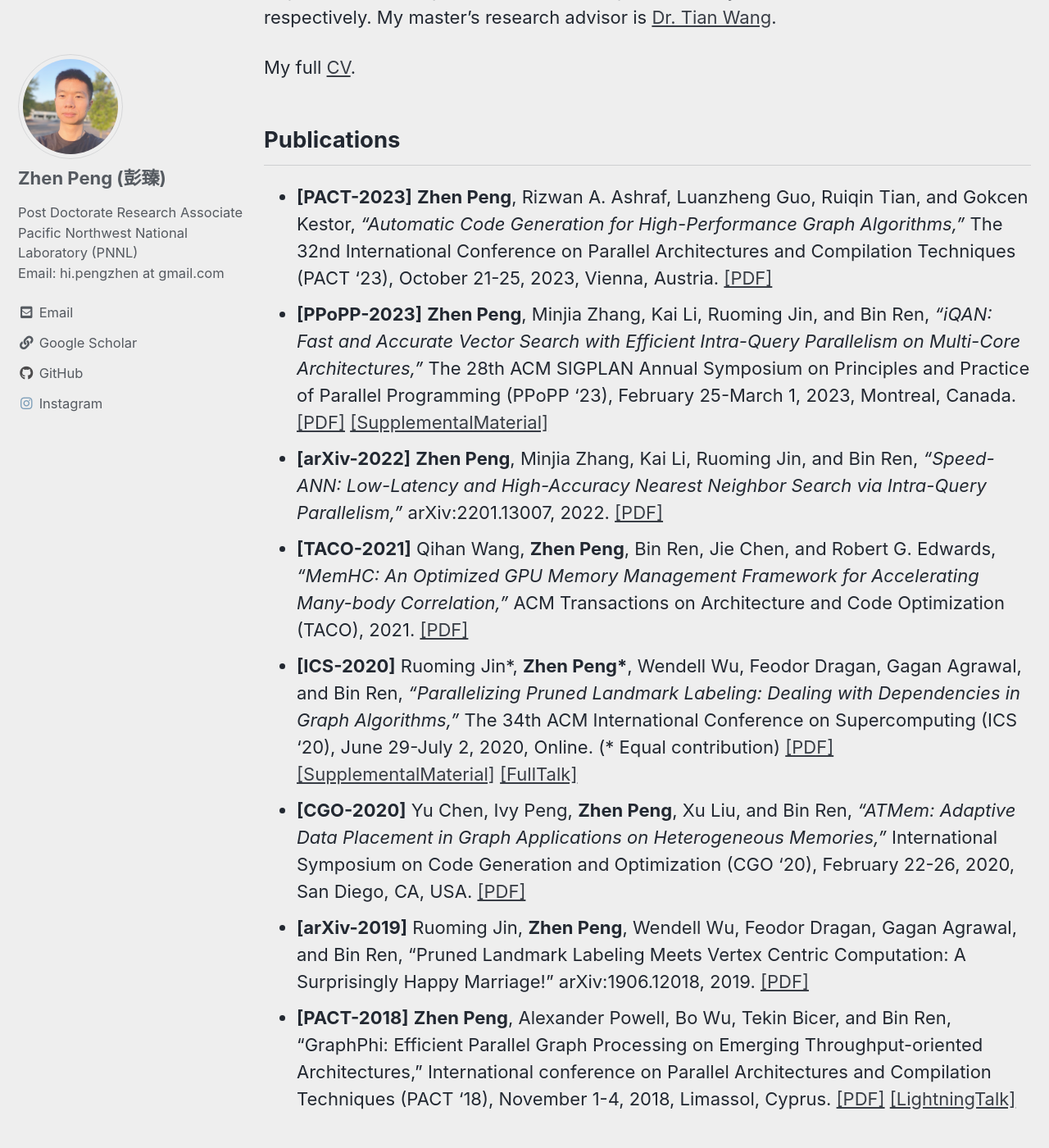
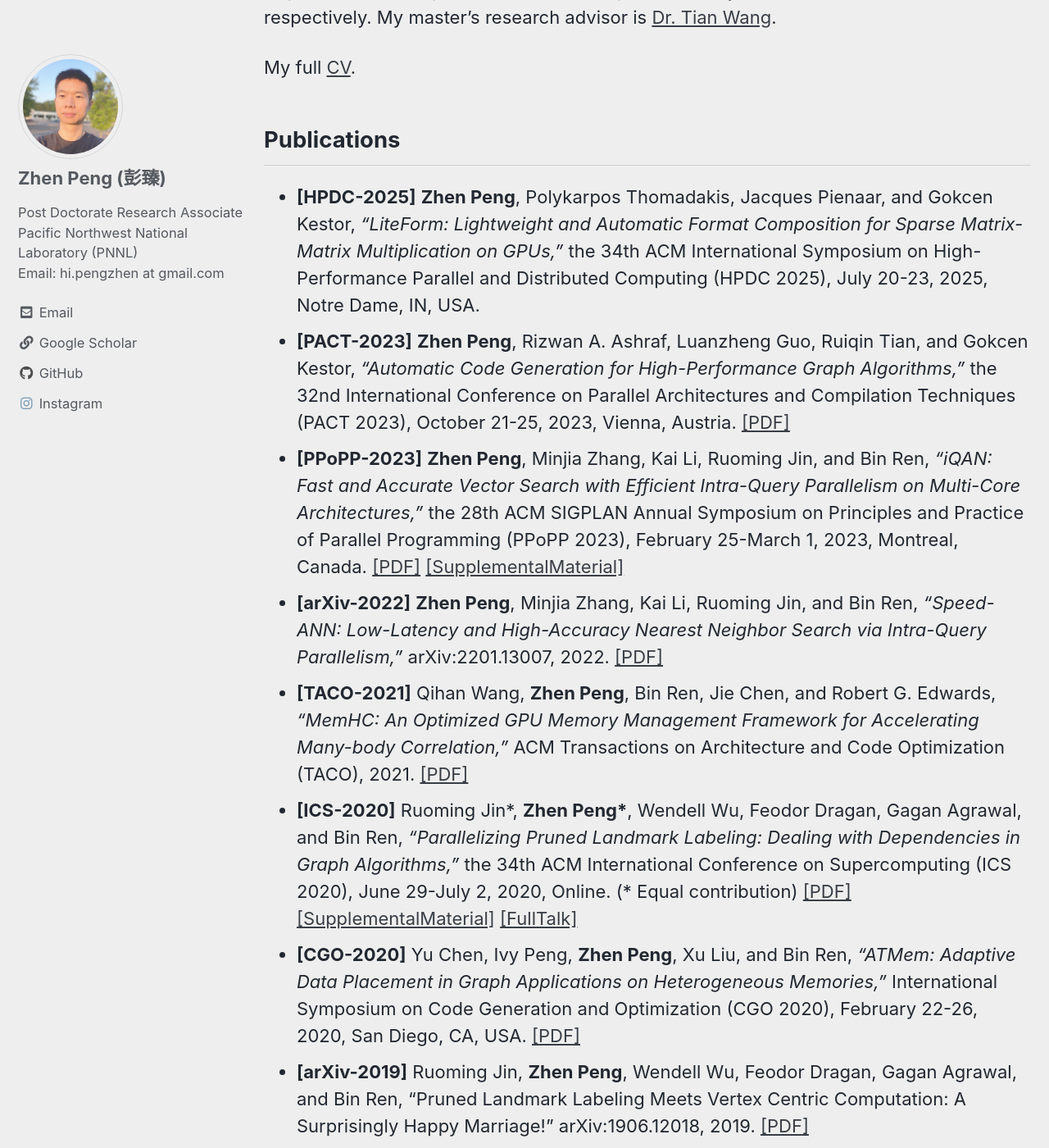
Before and after one commit to johnpzh/johnpzh.github.io, a Jekyll site: the page built from index.md, in a window 1280 px wide and 1400 px high, scrolled down 732 px. Shown: the whole window at 82% size. Built offline with Jekyll 4.4.1, drawn with Linux system fonts in a browser that asks for light colours; cached includes are drawn as plain includes; some of the changed text lies outside the part shown.

Commit message:
modified CV

```diff
--- a/index.md
+++ b/index.md
@@ -33,14 +33,15 @@ My full [CV](assets/files/ZhenPeng_CV.pdf).
 
 ## Publications
 
-* **[PACT-2023]** **Zhen Peng**, Rizwan A. Ashraf, Luanzheng Guo, Ruiqin Tian, and Gokcen Kestor, _"Automatic Code Generation for High-Performance Graph Algorithms,"_ The 32nd International Conference on Parallel Architectures and Compilation Techniques (PACT '23), October 21-25, 2023, Vienna, Austria. [[PDF]](assets/papers/PACT-2023_COMET_Zhen.CameraReady.pdf)
-* **[PPoPP-2023]** **Zhen Peng**, Minjia Zhang, Kai Li, Ruoming Jin, and Bin Ren, _"iQAN: Fast and Accurate Vector Search with Efficient Intra-Query Parallelism on Multi-Core Architectures,"_ The 28th ACM SIGPLAN Annual Symposium on Principles and Practice of Parallel Programming (PPoPP '23), February 25-March 1, 2023, Montreal, Canada. [[PDF]](assets/papers/PPoPP-2023_iQAN_Zhen.CameraReady.pdf) [[SupplementalMaterial]](assets/papers/PPoPP-2023_iQAN_Zhen.sup_material.pdf)
+* **[HPDC-2025]** **Zhen Peng**, Polykarpos Thomadakis, Jacques Pienaar, and Gokcen Kestor, _"LiteForm: Lightweight and Automatic Format Composition for Sparse Matrix-Matrix Multiplication on GPUs,"_ the 34th ACM International Symposium on High-Performance Parallel and Distributed Computing (HPDC 2025), July 20-23, 2025, Notre Dame, IN, USA.
+* **[PACT-2023]** **Zhen Peng**, Rizwan A. Ashraf, Luanzheng Guo, Ruiqin Tian, and Gokcen Kestor, _"Automatic Code Generation for High-Performance Graph Algorithms,"_ the 32nd International Conference on Parallel Architectures and Compilation Techniques (PACT 2023), October 21-25, 2023, Vienna, Austria. [[PDF]](assets/papers/PACT-2023_COMET_Zhen.CameraReady.pdf)
+* **[PPoPP-2023]** **Zhen Peng**, Minjia Zhang, Kai Li, Ruoming Jin, and Bin Ren, _"iQAN: Fast and Accurate Vector Search with Efficient Intra-Query Parallelism on Multi-Core Architectures,"_ the 28th ACM SIGPLAN Annual Symposium on Principles and Practice of Parallel Programming (PPoPP 2023), February 25-March 1, 2023, Montreal, Canada. [[PDF]](assets/papers/PPoPP-2023_iQAN_Zhen.CameraReady.pdf) [[SupplementalMaterial]](assets/papers/PPoPP-2023_iQAN_Zhen.sup_material.pdf)
 * **[arXiv-2022]** **Zhen Peng**, Minjia Zhang, Kai Li, Ruoming Jin, and Bin Ren, _"Speed-ANN: Low-Latency and High-Accuracy Nearest Neighbor Search via Intra-Query Parallelism,"_ arXiv:2201.13007, 2022. [[PDF]](assets/papers/arXiv-2022_Speed-ANN_Zhen.pdf)
 * **[TACO-2021]** Qihan Wang, **Zhen Peng**, Bin Ren, Jie Chen, and Robert G. Edwards, _"MemHC: An Optimized GPU Memory Management Framework for Accelerating Many-body Correlation,"_ ACM Transactions on Architecture and Code Optimization (TACO), 2021. [[PDF]](assets/papers/TACO-2022_MemHC_Qihan.pdf)
-* **[ICS-2020]** Ruoming Jin*, **Zhen Peng\***, Wendell Wu, Feodor Dragan, Gagan Agrawal, and Bin Ren, _"Parallelizing Pruned Landmark Labeling: Dealing with Dependencies in Graph Algorithms,"_ The 34th ACM International Conference on Supercomputing (ICS '20), June 29-July 2, 2020, Online. (\* Equal contribution) [[PDF]](assets/papers/ICS-2020_BVC-PLL_Ruoming.pdf) [[SupplementalMaterial]](assets/papers/ICS-2020_BVC-PLL_Ruoming.sup_material.pdf) [[FullTalk]](https://youtu.be/YXutyRhxLi0)
-* **[CGO-2020]** Yu Chen, Ivy Peng, **Zhen Peng**, Xu Liu, and Bin Ren, _"ATMem: Adaptive Data Placement in Graph Applications on Heterogeneous Memories,"_ International Symposium on Code Generation and Optimization (CGO '20), February 22-26, 2020, San Diego, CA, USA. [[PDF]](assets/papers/CGO-2020_ATMem_Yu.pdf)
+* **[ICS-2020]** Ruoming Jin*, **Zhen Peng\***, Wendell Wu, Feodor Dragan, Gagan Agrawal, and Bin Ren, _"Parallelizing Pruned Landmark Labeling: Dealing with Dependencies in Graph Algorithms,"_ the 34th ACM International Conference on Supercomputing (ICS 2020), June 29-July 2, 2020, Online. (\* Equal contribution) [[PDF]](assets/papers/ICS-2020_BVC-PLL_Ruoming.pdf) [[SupplementalMaterial]](assets/papers/ICS-2020_BVC-PLL_Ruoming.sup_material.pdf) [[FullTalk]](https://youtu.be/YXutyRhxLi0)
+* **[CGO-2020]** Yu Chen, Ivy Peng, **Zhen Peng**, Xu Liu, and Bin Ren, _"ATMem: Adaptive Data Placement in Graph Applications on Heterogeneous Memories,"_ International Symposium on Code Generation and Optimization (CGO 2020), February 22-26, 2020, San Diego, CA, USA. [[PDF]](assets/papers/CGO-2020_ATMem_Yu.pdf)
 * **[arXiv-2019]** Ruoming Jin, **Zhen Peng**, Wendell Wu, Feodor Dragan, Gagan Agrawal, and Bin Ren, "Pruned Landmark Labeling Meets Vertex Centric Computation: A Surprisingly Happy Marriage!" arXiv:1906.12018, 2019. [[PDF]](assets/papers/arXiv-2019_BVC-PLL_Ruoming.pdf)
-* **[PACT-2018]** **Zhen Peng**, Alexander Powell, Bo Wu, Tekin Bicer, and Bin Ren, "GraphPhi: Efficient Parallel Graph Processing on Emerging Throughput-oriented Architectures," International conference on Parallel Architectures and Compilation Techniques (PACT '18), November 1-4, 2018, Limassol, Cyprus. [[PDF]](assets/papers/PACT-2018_GraphPhi_Zhen.pdf) [[LightningTalk]](https://youtu.be/8ON28xCGLsw)
+* **[PACT-2018]** **Zhen Peng**, Alexander Powell, Bo Wu, Tekin Bicer, and Bin Ren, "GraphPhi: Efficient Parallel Graph Processing on Emerging Throughput-oriented Architectures," International conference on Parallel Architectures and Compilation Techniques (PACT 2018), November 1-4, 2018, Limassol, Cyprus. [[PDF]](assets/papers/PACT-2018_GraphPhi_Zhen.pdf) [[LightningTalk]](https://youtu.be/8ON28xCGLsw)
 
 ## Experience
 
```
Also changed, not shown: other parts of index.md (+1 -1 lines), 1 other file.
